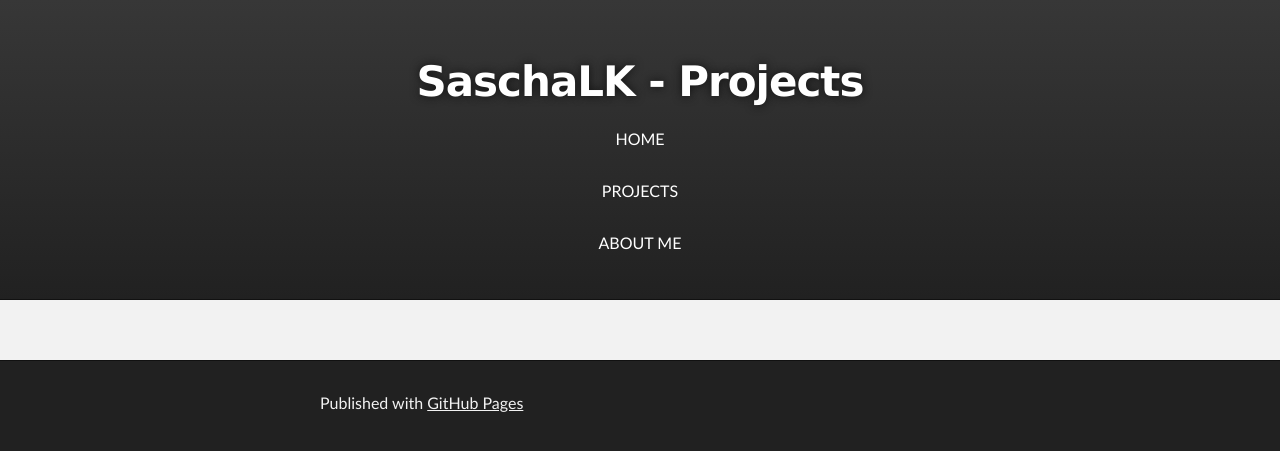
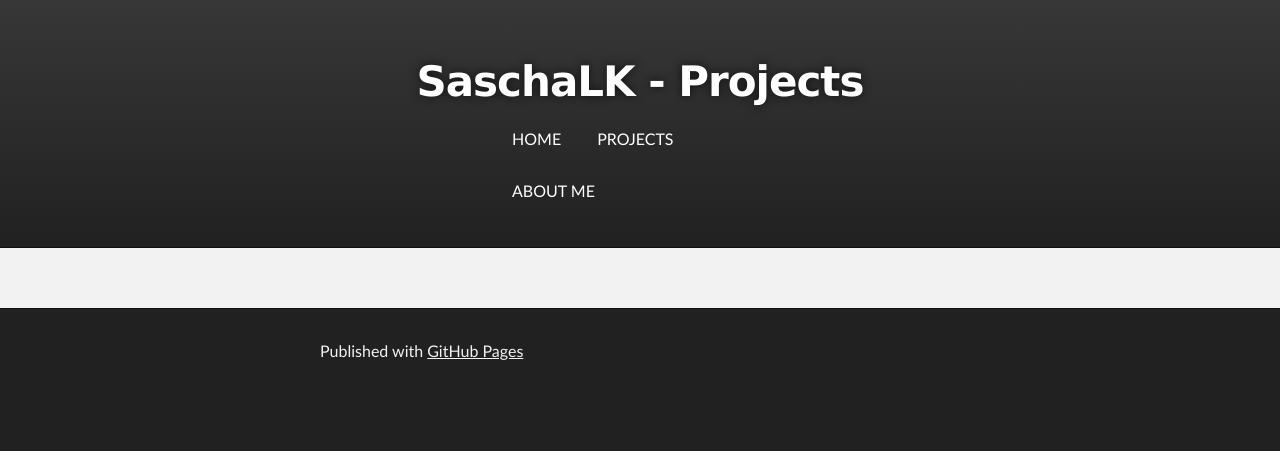
Before and after one commit to SaschaLK/SaschaLK.github.io, a Jekyll site: the page built from index.md, in a window 1280 px wide. Shown: the top 451 px of the page. Built offline with Jekyll 4.4.1, drawn with Linux system fonts in a browser that asks for light colours; our own code applies the rules of GitHub Pages for plain Markdown files; the repository's description, which GitHub fills in, is left out.

Commit message:
align navbar

```diff
--- a/css/slprojectsDefault.css
+++ b/css/slprojectsDefault.css
@@ -7,6 +7,7 @@ html, body {
     margin: 0 auto;
     padding: 0;
     overflow: hidden;
+    width: 45%;
 }
 
 #navbar li{
@@ -14,7 +15,7 @@ html, body {
 }
 
 #navbar li a{
-    display: block;
+    display: inline-block;
     color: white;
     text-align: center;
     padding: 14px 16px;
```
